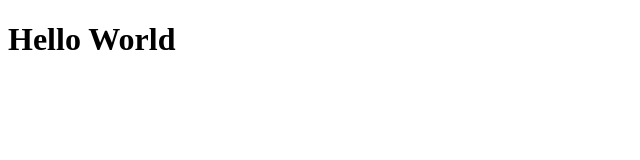
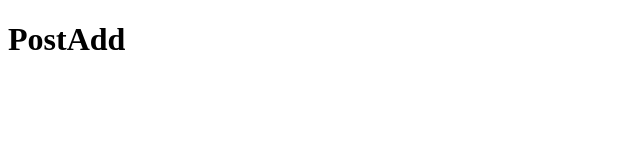
Before and after one commit to martanara/blog-app, a React (Create React App) app: page /post/add in a window 1280 px wide. Shown: the top 160 px of the page, without its empty margins (0-640 px from the left). Built offline with nearby package versions, Linux system fonts and the light colour scheme.

Commit message:
Add routing

```diff
--- a/src/App.js
+++ b/src/App.js
@@ -1,8 +1,25 @@
+import { Routes, Route } from 'react-router-dom';
+import Home from './components/pages/Home';
+import About from './components/pages/About';
+import NotFound from './components/pages/NotFound';
+import Post from './components/pages/Post';
+import PostEdit from './components/pages/PostEdit';
+import PostAdd from './components/pages/PostAdd';
 
 const App = () => {
   return (
     <main>
-      <h1>Hello World</h1>
+      <Routes>
+        <Route path="/" element={<Home />} />
+        <Route path="/about" element={<About />} />
+        <Route path="/post/:id" element={<Post />} />
+        <Route path="/post/edit/:id" element={<PostEdit />} />
+        <Route path="/post/add" element={<PostAdd />} />
+        <Route
+          path="*"
+          element={<NotFound />}
+        />
+      </Routes>
     </main>
   );
 }
--- /dev/null
+++ b/src/components/pages/About.js
@@ -0,0 +1,7 @@
+const About = () => {
+  return (
+    <h1>About</h1>
+  )
+}
+
+export default About;
--- /dev/null
+++ b/src/components/pages/Home.js
@@ -0,0 +1,7 @@
+const Home = () => {
+  return (
+    <h1>Home</h1>
+  )
+}
+
+export default Home;
--- /dev/null
+++ b/src/components/pages/NotFound.js
@@ -0,0 +1,7 @@
+const NotFound = () => {
+  return (
+    <h1>NotFound</h1>
+  )
+}
+
+export default NotFound;
--- /dev/null
+++ b/src/components/pages/Post.js
@@ -0,0 +1,7 @@
+const Post = () => {
+  return (
+    <h1>Post</h1>
+  )
+}
+
+export default Post;
--- /dev/null
+++ b/src/components/pages/PostAdd.js
@@ -0,0 +1,7 @@
+const PostAdd = () => {
+  return (
+    <h1>PostAdd</h1>
+  )
+}
+
+export default PostAdd;
--- /dev/null
+++ b/src/components/pages/PostEdit.js
@@ -0,0 +1,7 @@
+const PostEdit = () => {
+  return (
+    <h1>PostEdit</h1>
+  )
+}
+
+export default PostEdit;
```
